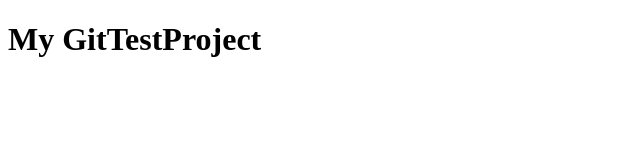
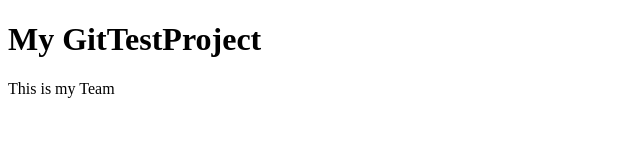
Before and after one commit to AndreSturzenegger/GitTestProject, a plain HTML site: page index.html in a window 1280 px wide. Shown: the whole page, without its empty margins (0-640 px from the left). Drawn offline with Linux system fonts and the light colour scheme.

```diff
--- a/index.html
+++ b/index.html
@@ -12,5 +12,9 @@
         <h1>My GitTestProject</h1>
     </header>
 
+    <section class="team">
+        <p>This is my Team</p>
+    </section>
+
 </body>
 </html>
```
Also changed, not shown: 1 other file.
